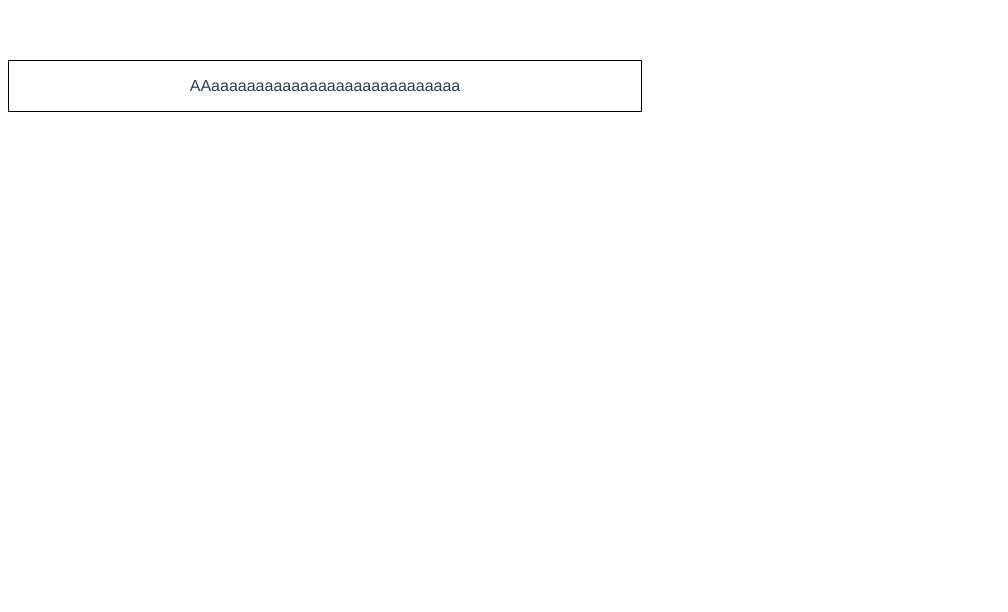
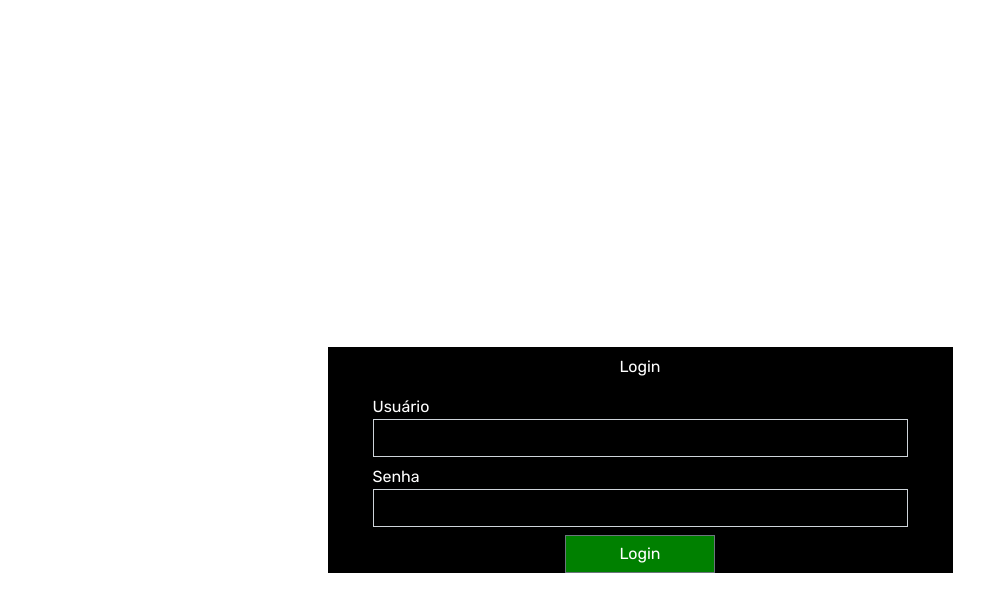
Before and after one commit to VitorHugoSantos/Sistema, a Vue app: page / in a window 1280 px wide. Shown: the top 612 px of the page, without its empty margins (0-1008 px from the left). Built offline with nearby package versions, Linux system fonts and the light colour scheme.

Commit message:
Pagina Login

```diff
--- a/src/App.vue
+++ b/src/App.vue
@@ -13,9 +13,7 @@ export default {
 
 <style>
 #app {
-  font-family: Avenir, Helvetica, Arial, sans-serif;
-  -webkit-font-smoothing: antialiased;
-  -moz-osx-font-smoothing: grayscale;
+  font-family: sans-serif;
   text-align: center;
   color: #2c3e50;
   margin-top: 60px;
--- /dev/null
+++ b/src/assets/scss/app.scss
@@ -0,0 +1,6 @@
+@import '../../../node_modules/bootstrap/scss/bootstrap.scss';
+@import url('https://fonts.googleapis.com/css?family=Rubik&display=swap');
+
+* {
+  font-family: 'Rubik', sans-serif;
+}
--- /dev/null
+++ b/src/components/ButtonSimple.vue
@@ -0,0 +1,40 @@
+<template>
+    <div id="ButtonSimple">
+        <div>
+            <b-button @click="clickButton">{{text}}</b-button>
+        </div>
+    </div>
+</template>
+<script>
+  export default {
+    data() {
+      return {
+          valorInput: '',
+      }
+    },
+
+    props:{
+        text:{
+            type: String,
+            required: true,
+        }
+    },
+
+    methods:{
+        clickButton(){
+            console.log('A')
+            this.$emit('clickButton')
+        }
+    },
+  }
+</script>
+<style lang="scss">
+    #ButtonSimple{
+        .btn{
+            border-radius: 0px;
+            width: 150px;
+            height: 38px;
+            background: green;
+        }
+    }
+</style>
--- /dev/null
+++ b/src/components/InputSimple.vue
@@ -0,0 +1,58 @@
+<template>
+    <div id="inputSimple">
+        <div>
+            {{text}}
+        </div>
+        <div>
+            <b-input
+                :type="type"
+                @change="changeInput">
+            </b-input>
+        </div>
+    </div>
+</template>
+<script>
+  export default {
+    data() {
+      return {
+          valorInput: '',
+      }
+    },
+
+    props:{
+        value:{
+            type: [String, Number],
+            default: ''
+        },
+
+        text:{
+            type: String,
+            default: 'Texto do input',
+        },
+
+        type:{
+            type: String,
+            default: ''
+        }
+    },
+
+    methods:{
+        changeInput(value){
+            console.log('A', value)
+            this.$emit('changeInput', value)
+        }
+    },
+  }
+</script>
+<style lang="scss">
+    #inputSimple{
+        div{
+            text-align: left;
+            .form-control{
+                border-radius: 0px !important;
+                background: none;
+            }
+
+        }
+    }
+</style>
--- a/src/main.js
+++ b/src/main.js
@@ -1,8 +1,14 @@
 import Vue from 'vue'
 import App from './App.vue'
 import router from './router'
+import './assets/scss/app.scss'
+import 'bootstrap-vue/dist/bootstrap-vue.css'
+import { BootstrapVue, IconsPlugin } from 'bootstrap-vue'
 
 Vue.config.productionTip = false
+
+Vue.use(BootstrapVue)
+Vue.use(IconsPlugin)
 
 new Vue({
   router,
--- a/src/views/Login.vue
+++ b/src/views/Login.vue
@@ -1,23 +1,88 @@
 <template>
-    <div class="login">
-        <div class="contentLogin">
-            <p>AAaaaaaaaaaaaaaaaaaaaaaaaaaaaa</p>
+  <form @submit.prevent="submit()">
+    <div class="login-page col-sm-12">
+        <div class="col-sm-6 row">
+            <div class="col-sm-12 mt-2 mb-2">
+                Login
+            </div>
+            <div class="col-sm-12">
+                <div class="col-sm-12 mb-2 mt-2">
+                    <inputSimple
+                        required
+                        type="email"
+                        text="Usuário"
+                        @changeInput="changeEmail"
+                        placeholder="E-mail"
+                    />
+                </div>
+                <div class="col-sm-12 mb-2 mt-2">
+                    <inputSimple
+                        required
+                        type="password"
+                        text="Senha"
+                        placeholder="Senha"
+                        v-model="form.password"
+                        />
+                </div>
+
+                <buttonSimple
+                    text="Login">
+                </buttonSimple>
+            </div>
         </div>
     </div>
+  </form>
 </template>
 
 <script>
+import inputSimple from '@/components/InputSimple.vue'
+import buttonSimple from '@/components/ButtonSimple.vue'
     export default {
-        name: 'login'
+        components: {
+            inputSimple,
+            buttonSimple,
+        },
+
+        name: 'login',
+        data: () => ({
+            form: {
+            email: 'dlowy12@google.co.uk',
+            password: 'xtPqmEFaip2'
+            }
+        }),
+
+        methods: {
+            changeEmail(emailSelecionado){
+                console.log('B', emailSelecionado)
+                this.form.email = emailSelecionado
+            },
+
+            changeSenha(senhaSelecionado){
+                this.form.senha = senhaSelecionado
+            },
+
+            async submit () {
+                try {
+                    await this.ActionDoLogin(this.form)
+                    this.$router.push({ name: 'login' })
+                } catch (err) {
+                    alert(err.data ? err.data.message : 'Não foi possível fazer login')
+                }
+            }
+        }
     };
 </script>
 
 <style lang="scss">
-    .login{
+    .login-page {
+        height: 100vh;
+        display: flex;
+        align-items: center;
         justify-content: center;
-        .contentLogin{
-            width: 50%;
-            border: 1px solid black;
+        div{
+            background: black;
+            color: #fff;
+            font-weight: 200;
         }
     }
 </style>
```
